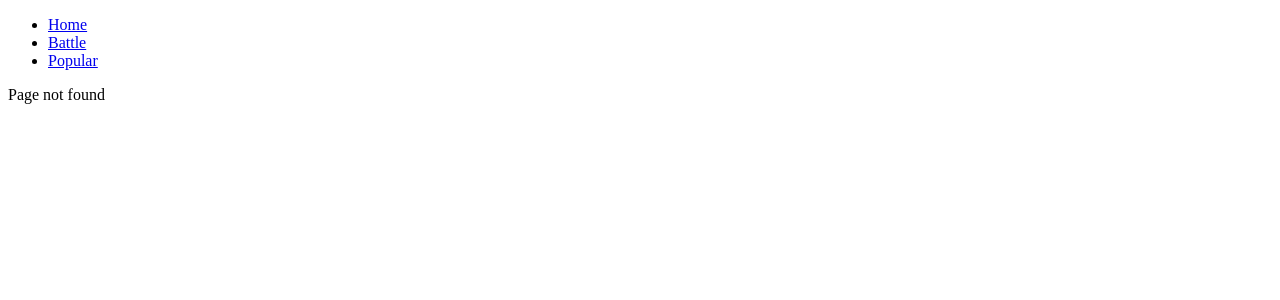
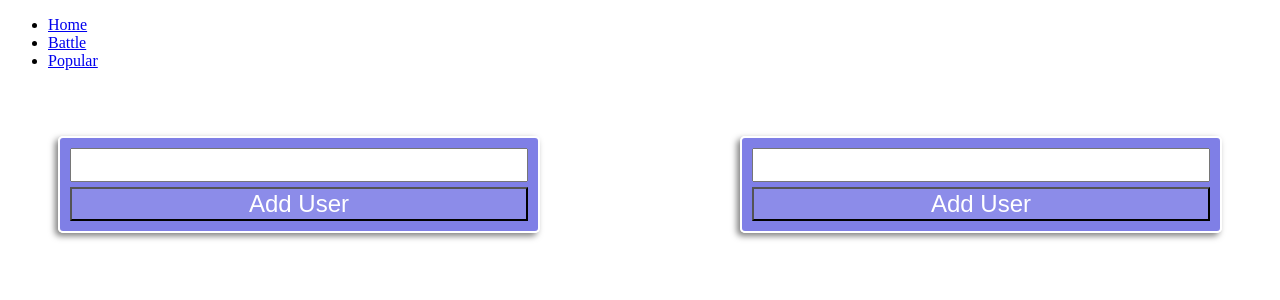
Before and after one commit to the-vampiire/mcginnis_react_stream, a React app in the folder popular/: page /battle in a window 1280 px wide. Before the commit this address had no page. Shown: the top 300 px of the page. Built offline with nearby package versions, Linux system fonts and the light colour scheme.

Commit message:
Battle, BattleUser, GitHubUser components and styles

```diff
--- /dev/null
+++ b/popular/src/components/battle/Battle.jsx
@@ -0,0 +1,55 @@
+import React, { Component } from 'react';
+import BattleUser from '../battle_user/BattleUser';
+import style from './style.css';
+
+class Battle extends Component {
+  constructor(props) {
+    super(props);
+    this.state = {
+      playerOne: {
+        username: null,
+        followers: null,
+        joinDate: null,
+      },
+      playerTwo: {
+        username: null,
+        followers: null,
+        joinDate: null,
+      },
+    };
+
+    this.storePlayerData = this.storePlayerData.bind(this);
+  }
+
+  storePlayerData(playerId, username, followers, joinDate) {
+    this.setState(() => {
+      const newState = {};
+      const date = new Date(joinDate);
+      newState[playerId] = {
+        username,
+        followers,
+        joinDate: date.getTime(),
+      };
+
+      return newState;
+    });
+  }
+
+  render() {
+    return (
+      <div className="battle_container">
+        <BattleUser
+          battleUserId="playerOne"
+          onValidData={this.storePlayerData}
+        />
+
+        <BattleUser
+          battleUserId="playerTwo"
+          onValidData={this.storePlayerData}
+        />
+      </div>
+    );
+  }
+}
+
+export default Battle;
--- /dev/null
+++ b/popular/src/components/battle/style.css
@@ -0,0 +1,6 @@
+.battle_container {
+  display: grid;
+  grid-template-columns: repeat(2, 1fr);
+  grid-gap: 100px;
+  text-align: center;
+}
--- /dev/null
+++ b/popular/src/components/battle_user/BattleUser.jsx
@@ -0,0 +1,64 @@
+import React, { Component } from 'react';
+import PropTypes from 'prop-types';
+import TextInput from '../text_input/TextInput';
+import API from '../../utilities/github_api';
+import GitHubUser from '../stateless/GitHubUser';
+import style from './style.css';
+
+class BattleUser extends Component {
+  constructor(props) {
+    super(props);
+
+    this.state = {
+      username: null,
+      userData: null,
+    };
+
+    this.handleSubmit = this.handleSubmit.bind(this);
+  }
+
+  handleSubmit(username) {
+    API.getUserData(username)
+      .then((userData) => {
+        const { battleUserId, onValidData } = this.props;
+
+        this.setState(() => {
+          onValidData(
+            battleUserId,
+            username,
+            userData.followers,
+            userData.created_at,
+          );
+
+          return { username, userData };
+        });
+      })
+      .catch(console.error);
+  }
+
+  render() {
+    const { username, userData } = this.state;
+    return (
+      <div className="battle_user_container">
+        {
+          username && userData
+          ?
+            <GitHubUser username={username} userData={userData} />
+          :
+            <TextInput
+              submitText="Add User"
+              className="battle_user_text_input"
+              submitAction={this.handleSubmit}
+            />
+        }
+      </div>
+    );
+  }
+}
+
+BattleUser.propTypes = {
+  battleUserId: PropTypes.string.isRequired,
+  onValidData: PropTypes.func.isRequired,
+};
+
+export default BattleUser;
--- /dev/null
+++ b/popular/src/components/battle_user/style.css
@@ -0,0 +1,46 @@
+.battle_user_container {
+  box-shadow: -3px 3px 6px rgba(0,0,0,0.5);
+  background-color: rgb(0, 0,205, 0.5);
+  margin: 50px 50px;
+  border-radius: 5px;
+  border: 2px white double;
+  color: white;
+}
+
+.battle_user img {
+  width: 200px;
+  margin-top: -50px;
+  box-shadow: -2px -2px 5px rgba(0,0,0,0.5);
+  border-radius: 50%;
+}
+
+.battle_user_text_input {
+  margin: 10px 10px;
+  text-align: center;
+  display: grid;
+  grid-template-columns: 1fr;
+  grid-template-rows: repeat(2, 1fr);
+  grid-gap: 5px;
+}
+
+.battle_user_detail {
+  color: white;
+  font-size: 1.25em;
+  display: grid;
+  text-align: center;
+  margin: 20px auto;
+  border: 2px white double;
+  padding: 10px 10px;
+  margin: 10px 10px;
+}
+
+.battle_user_text_input input {
+  font-size: 1.5em;
+  text-align: center;
+}
+
+.battle_user_text_input button {
+  font-size: 1.5em;
+  background-color: rgba(255, 255, 255, 0.1);
+  color: white;
+}
--- /dev/null
+++ b/popular/src/components/stateless/GitHubUser.jsx
@@ -0,0 +1,40 @@
+import React from 'react';
+import PropTypes from 'prop-types';
+
+const GitHubUser = ({ username, userData }) => (
+  <div className="battle_user" >
+    <a href={userData.html_url}>
+      <img src={userData.avatar_url} alt={`${username} avatar`} />
+    </a>
+
+    <h2>{username.toUpperCase()}</h2>
+
+    <div className="battle_user_detail">
+      <table>
+        <tr>
+          <td>Join Date</td>
+          <td>{new Date(userData.created_at).toDateString()}</td>
+        </tr>
+        <tr>
+          <td>Followers</td>
+          <td>{userData.followers}</td>
+        </tr>
+        <tr>
+          <td>Repos</td>
+          <td>{userData.public_repos}</td>
+        </tr>
+        <tr>
+          <td>Gists</td>
+          <td>{userData.public_gists}</td>
+        </tr>
+      </table>
+    </div>
+  </div>
+);
+
+GitHubUser.propTypes = {
+  username: PropTypes.string.isRequired,
+  userData: PropTypes.instanceOf(Object).isRequired,
+};
+
+export default GitHubUser;
--- a/popular/src/components/stateless/Router.jsx
+++ b/popular/src/components/stateless/Router.jsx
@@ -1,6 +1,7 @@
 import React from 'react';
 import { BrowserRouter, Route, Switch } from 'react-router-dom';
 import PopularRepos from '../popular_repos/PopularRepos';
+import Battle from '../battle/Battle';
 import Navbar from './Navbar';
 
 const Router = () => (
@@ -10,6 +11,7 @@ const Router = () => (
       <Switch>
         <Route exact path="/" render={() => (<p>Home</p>)} />
         <Route path="/popular" component={PopularRepos} />
+        <Route path="/battle" component={Battle} />
         <Route render={() => (<p>Page not found</p>)} />
       </Switch>
     </div>
--- a/popular/src/components/text_input/TextInput.jsx
+++ b/popular/src/components/text_input/TextInput.jsx
@@ -18,9 +18,15 @@ class TextInput extends Component {
   }
 
   render() {
-    const { divId, submitText, submitAction } = this.props;
+    const {
+      divId,
+      className,
+      submitText,
+      submitAction,
+    } = this.props;
+
     return (
-      <div id={divId}>
+      <div id={divId} className={className}>
         <input type="text" onChange={this.updateValue} />
         <button
           onClick={() => (this.state.valid ? submitAction(this.state.value) : null)}
@@ -34,12 +40,14 @@ class TextInput extends Component {
 
 TextInput.propTypes = {
   divId: PropTypes.string,
+  className: PropTypes.string,
   submitText: PropTypes.string,
   submitAction: PropTypes.func.isRequired,
 };
 
 TextInput.defaultProps = {
   divId: null,
+  className: null,
   submitText: 'Submit',
 };
 
--- a/popular/src/utilities/github_api.js
+++ b/popular/src/utilities/github_api.js
@@ -5,6 +5,10 @@ const API = {
     const topRepoURL = `https://api.github.com/search/repositories?q=stars:>1+language:${language}&sort=stars&order=desc&type=Repositories`;
     return Axios.get(topRepoURL).then(({ data }) => data.items);
   },
+  getUserData: (username) => {
+    const userDataURL = `https://api.github.com/users/${username}`;
+    return Axios.get(userDataURL).then(({ data }) => data);
+  },
 };
 
 export default API;
```
Also changed, not shown: popular/src/components/text_input/style.css (line endings or trailing spaces).
